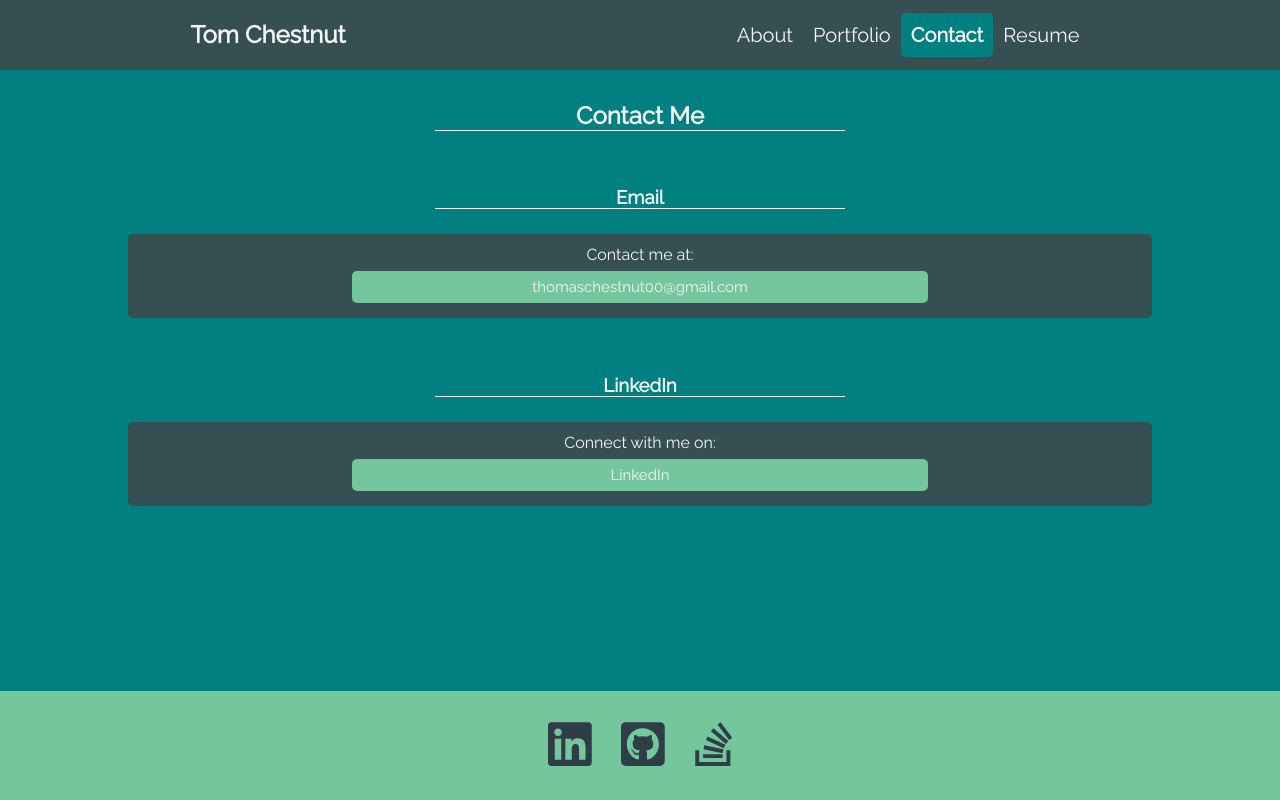
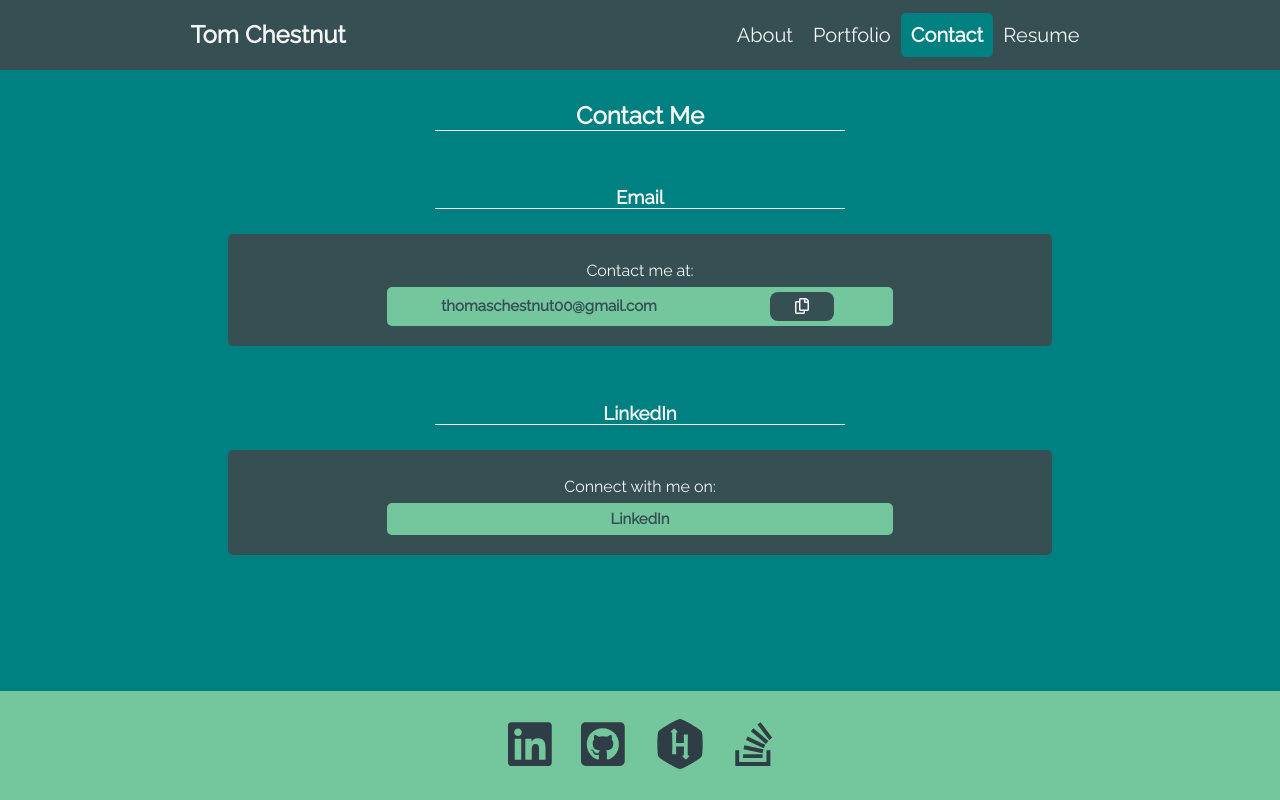
Before and after one commit to tchestnut85/tchestnut85.github.io, a React (Create React App) app: page / in a window 1280 px wide. Both pictures are taken after a click on the element "Contact". Built offline with nearby package versions, Linux system fonts and the light colour scheme.

Commit message:
Updated the contact section email address to have a button to copy my email to clipboard. Also added a new resume odf link.

```diff
--- a/src/components/Contact/index.js
+++ b/src/components/Contact/index.js
@@ -1,6 +1,34 @@
-import React from 'react';
+import React, { useState } from 'react';
+
+import { FontAwesomeIcon } from '@fortawesome/react-fontawesome';
+import { faCopy } from '@fortawesome/free-regular-svg-icons';
 
 function Contact() {
+
+    const [emailCopied, setEmailCopied] = useState('');
+
+    const copyEmail = () => {
+        const email = document.getElementById('email');
+        const range = document.createRange();
+        range.selectNodeContents(email);
+        window.getSelection().addRange(range);
+
+        try {
+            const success = document.execCommand('copy');
+            const message = success ? 'Email Copied!' : "Email wasn't copied";
+            console.log(message);
+        } catch (err) {
+            console.error('Unable to copy email.', err);
+        }
+
+        window.getSelection().removeAllRanges();
+
+        if (email) {
+            setEmailCopied('Email Copied!');
+        } else {
+            setEmailCopied('');
+        }
+    };
 
     return (
         <section className='contact-me-section'>
@@ -9,9 +37,17 @@ function Contact() {
                 <div>
                     <h3 className='heading'>Email</h3>
                 </div>
-                <p className='content email-section'>Contact me at:
-                    <a className='email' href="mailto:thomaschestnut00@gmail.com">thomaschestnut00@gmail.com</a>
-                </p>
+                <div className='content email-section'>Contact me at:
+                    <div className='email'>
+                        <a id='email' href="mailto:thomaschestnut00@gmail.com">thomaschestnut00@gmail.com</a>
+                        <button onClick={copyEmail} className='email-btn'><FontAwesomeIcon icon={faCopy} /></button>
+                    </div>
+                </div>
+                {emailCopied && (
+                    <span className='email-message'>
+                        {emailCopied}
+                    </span>
+                )}
                 <div>
                     <h3 className='heading'>LinkedIn</h3>
                 </div>
--- a/src/components/Footer/index.js
+++ b/src/components/Footer/index.js
@@ -16,12 +16,12 @@ function Footer() {
             url: 'https://github.com/tchestnut85',
             icon: 'github-square'
         },
-        // {
-        //     id: 'link-3',
-        //     name: 'HackerRank',
-        //     url: 'https://www.hackerrank.com/tchestnut85',
-        //     icon: 'hackerrank'
-        // },
+        {
+            id: 'link-3',
+            name: 'HackerRank',
+            url: 'https://www.hackerrank.com/tchestnut85',
+            icon: 'hackerrank'
+        },
         {
             id: 'link-4',
             name: 'Stack Overflow',
--- a/src/components/Resume/index.js
+++ b/src/components/Resume/index.js
@@ -12,7 +12,7 @@ function Resume() {
                 <h2 className='heading'>Resume</h2>
             </div>
             <p className='content resume-text'>View or download my full resume
-                <a className='resume-link' href='https://drive.google.com/file/d/1M4PNYrAi1U5XrBmbfFSP-DXe4pLXNSMs/view?usp=sharing' target='_blank' rel='noopener noreferrer'>here.</a>
+                <a className='resume-link' href='https://drive.google.com/file/d/1T4csk2NF2oBVHjoU4tNCq6LKpq1QQG4L/view?usp=sharing' target='_blank' rel='noopener noreferrer'>here.</a>
             </p>
             <h3 className='heading'>Front-End Skills</h3>
             <div className='icon-list'>
--- a/src/index.css
+++ b/src/index.css
@@ -233,21 +233,48 @@ nav li {
   display: flex;
   flex-direction: column;
   text-align: center;
-  padding: 5px 100px 15px 100px;
+  margin: 5px 100px 15px 100px;
   margin-bottom: 25px;
 }
 
 .email, .linkedin {
+  display: flex;
+  justify-content: space-around;
+  align-items: center;
   font-size: 15px;
   margin: 0 15% 0 15%;
-  color: whitesmoke;
+  font-weight: bolder;
   background-color: var(--thirdColor);
   border-radius: 5px;
   transition: background-color .25s ease-in-out;
 }
 
+.email a, .linkedin {
+  color: var(--secondColor);
+  transition: color .25s ease-in-out;
+}
+
+.email:hover, .linkedin:hover {
+  color: whitesmoke;
+}
+
+.email:hover a{
+  color: whitesmoke;
+}
+
 .email:hover, .linkedin:hover {
   background-color: var(--primaryColor);
+}
+
+.email-btn {
+  margin: 5px;
+  padding: 5px 25px;
+  background-color: var(--secondColor);
+  transition: background-color 0.25s ease-in-out;
+}
+
+.email-btn:hover {
+  background-color: var(--thirdColor)
 }
 
 .form-input {
@@ -313,7 +340,7 @@ textarea {
 	padding: 5px;
 }
 
-.error-message {
+.error-message, .email-message {
   color: var(--fontColor);
   font-weight: bold;
   text-transform: uppercase;
@@ -531,7 +558,7 @@ textarea {
     width: 200px;
   }
 
-  .error-message {
+  .error-message, .email-message {
     font-size: 14px;
   }
 
@@ -543,13 +570,21 @@ textarea {
     font-size: 16px;
   }
 
+.contact-me-section {
+  padding: 0% 5%;
+}
+
   .email-section, .linkedin-section {
-    padding: 5px 10px 15px 10px;
-    /* padding: 0; */
+    margin: 5px 10px 15px 10px;
   }
 
   .email, .linkedin {
+    flex-direction: column;
     margin: 0 2% 0 2%;
+  }
+
+  .email-btn {
+    margin-bottom: 5px;
   }
 
   .footer span {
--- a/src/utils/projects.js
+++ b/src/utils/projects.js
@@ -32,7 +32,7 @@ const projects = [
         url: 'https://cfsylvester.github.io/AniGame/',
         repo: 'AniGame',
         image: photo2,
-        features: 'JavaScript, jQuery, HTML, CSS, Bulma Framework, GameSpot API, RAWG API, Kitsu API, AJAX',
+        features: 'JavaScript, jQuery, HTML, CSS, Bulma Framework, GameSpot API, RAWG API, Kitsu API',
         type: 'front-end'
     },
     {
@@ -53,15 +53,15 @@ const projects = [
         features: 'Full-Stack MERN App, JavaScript, React, MongoDB, Express.js, Node.js, GraphQL API, Apollo Server, JWT',
         type: 'full-stack'
     },
-    // {
-    //     id: '4',
-    //     title: 'Social Network Backend',
-    //     url: 'http://bit.ly/social-tc',
-    //     repo: 'social-network',
-    //     image: photo4,
-    //     features: 'Back-End, JavaScript, Express.js, Node.js, RESTful API, NoSQL Database, MongoDB, Mongoose',
-    //     type: 'back-end'
-    // },
+    {
+        id: '4',
+        title: 'Social Network Backend',
+        url: 'http://bit.ly/social-tc',
+        repo: 'social-network',
+        image: photo4,
+        features: 'Back-End, JavaScript, Express.js, Node.js, RESTful API, NoSQL Database, MongoDB, Mongoose',
+        type: 'back-end'
+    },
     // {
     //     id: '5',
     //     title: 'Team Builder',
@@ -71,15 +71,15 @@ const projects = [
     //     features: 'Back-End, JavaScript, Node.js, CSS, Inquirer.js, HTML Generator',
     //     type: 'back-end'
     // },
-    {
-        id: '6',
-        title: 'Weather Dashboard',
-        url: 'http://bit.ly/weatherapp-tc',
-        repo: 'weather-dashboard',
-        image: photo6,
-        features: 'Front-End, JavaScript, CSS, Bootstrap, OpenWeather API, AJAX',
-        type: 'front-end'
-    }
+    // {
+    //     id: '6',
+    //     title: 'Weather Dashboard',
+    //     url: 'http://bit.ly/weatherapp-tc',
+    //     repo: 'weather-dashboard',
+    //     image: photo6,
+    //     features: 'Front-End, JavaScript, CSS, Bootstrap, OpenWeather API, AJAX',
+    //     type: 'front-end'
+    // }
 ];
 
 export default projects;
```
Also changed, not shown: 2 other files (tests, documents, lock files or other folders).
